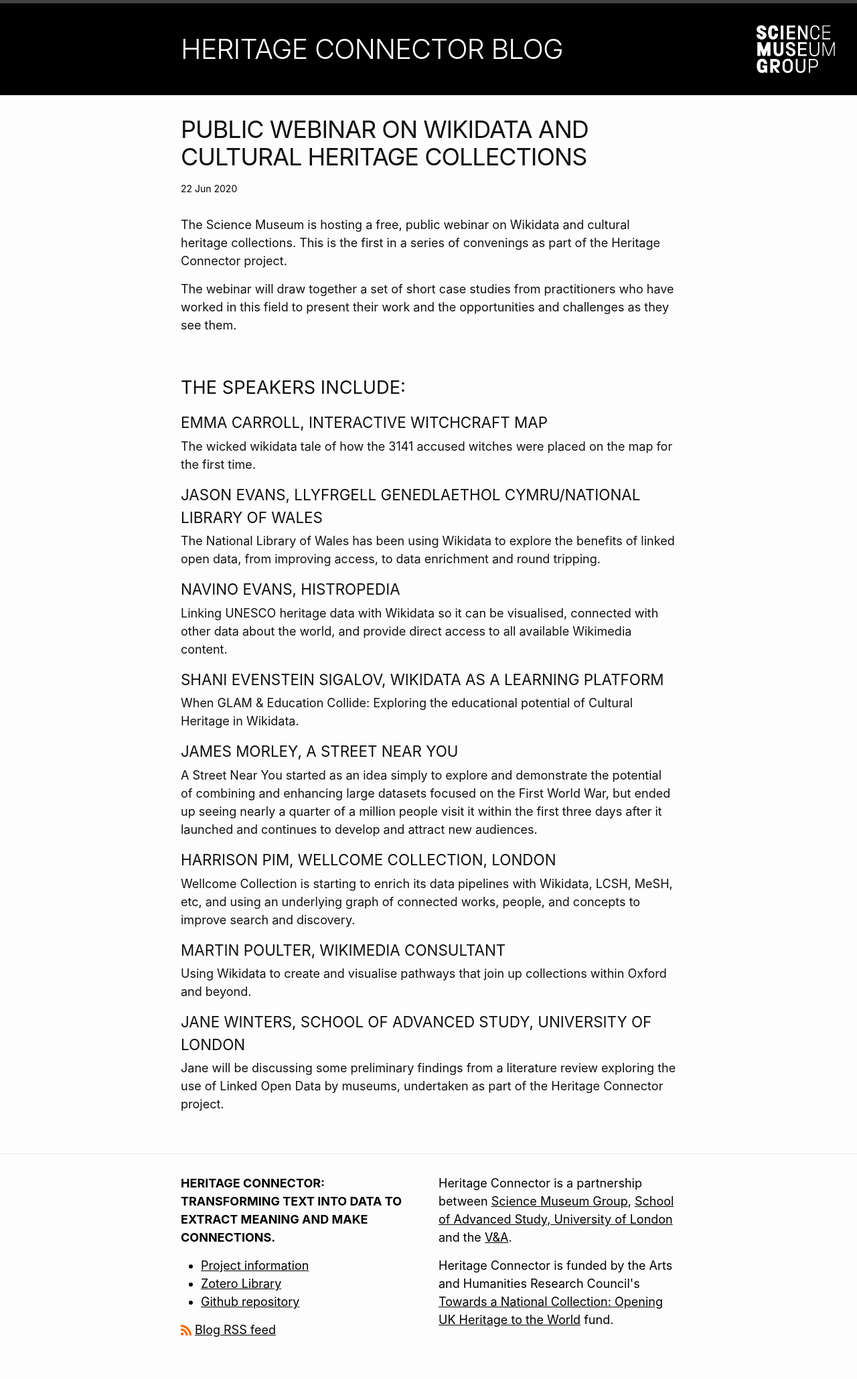
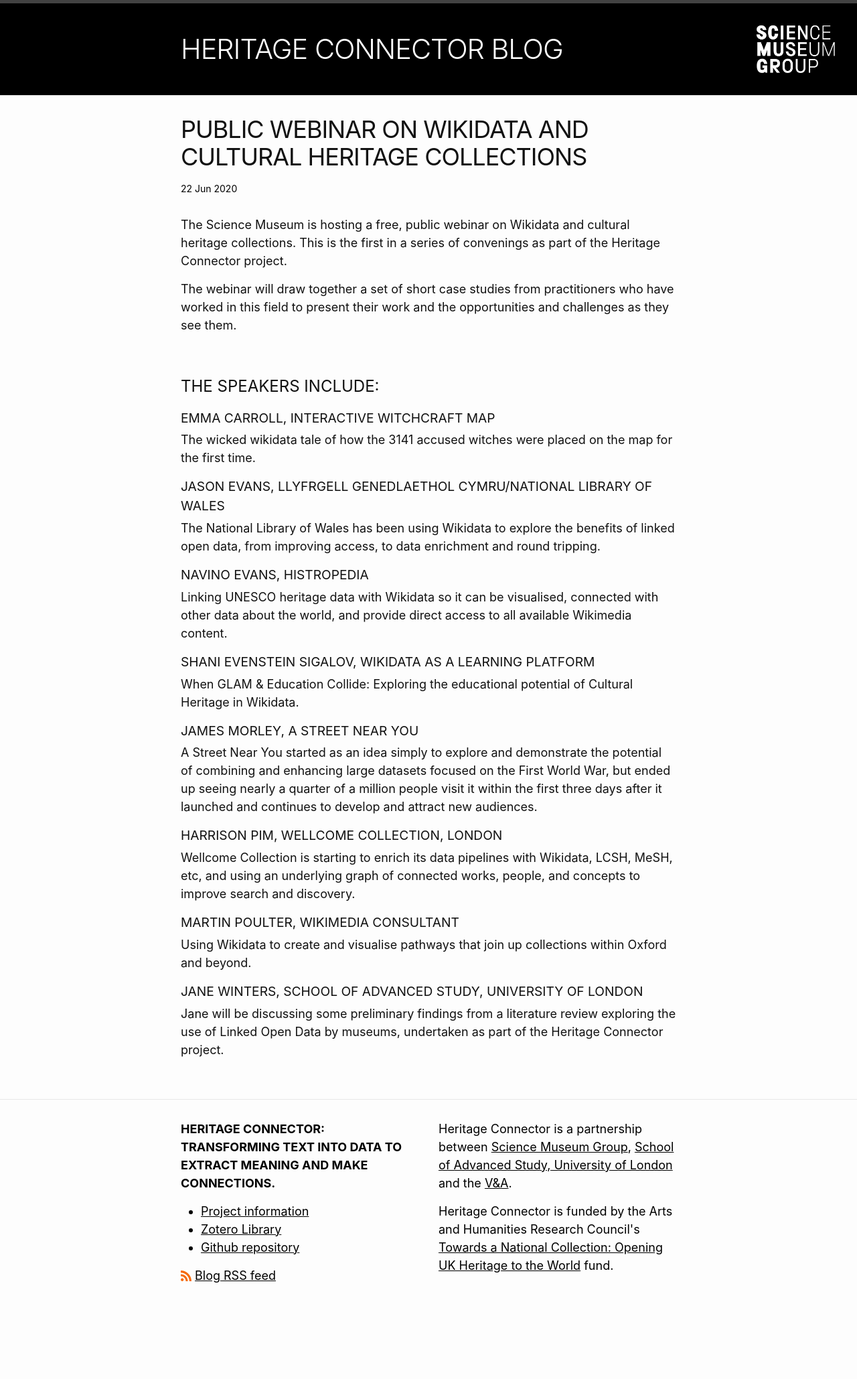
Before and after one commit to portableant/heritageconnector, a Jekyll site: the page built from _posts/2020-06-22-wikidata-webinar.md, in a window 1280 px wide. Shown: the whole page at 67% size. Built offline with Jekyll 4.4.1, drawn with Linux system fonts in a browser that asks for light colours; some web fonts are replaced; after the commit the page ends 1978 px from its top, so only the background shows below that.

Commit message:
Update custom-styles.scss

```diff
--- a/_sass/minima/custom-styles.scss
+++ b/_sass/minima/custom-styles.scss
@@ -7,6 +7,6 @@ a, a:visited, a:hover {color: black; text-decoration: underline;}
 .footer-col-wrapper {color: black; font-size: 1em;}
 .post-meta {color: black;}
 .post-title {font-size: 2em;}
-.post-content h2 {font-size: 1.7rem}
-.post-content h3 {font-size: 1.4rem; margin-bottom: 5px; margin-top: 0px;}
+.post-content h2 {font-size: 1.5rem}
+.post-content h3 {font-size: 1.2rem; margin-bottom: 5px; margin-top: 0px;}
 body {font-size: 18px;}
```
